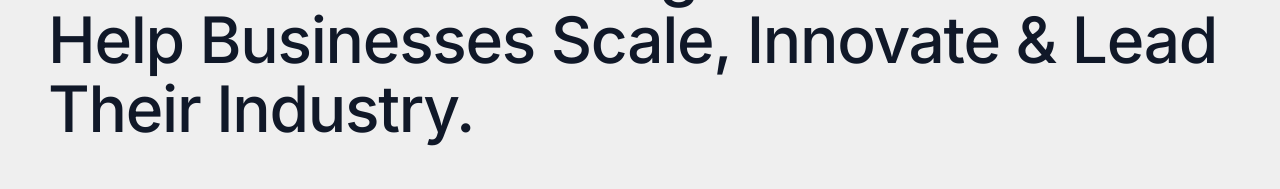
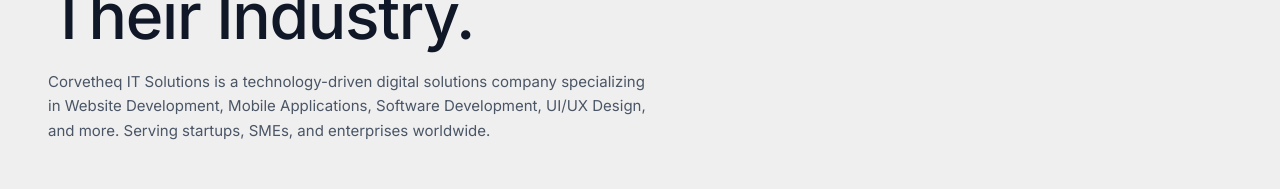
Before and after one commit to Syed-Moinuddin8/corvetheq, a React (Vite) app: page / in a window 1280 px wide. Shown: the part 481-670 px from the top of the page. Built offline with nearby package versions, Linux system fonts and the light colour scheme.

Commit message:
Add description paragraph below hero heading with company info

```diff
--- a/src/App.tsx
+++ b/src/App.tsx
@@ -447,6 +447,11 @@
           <h1 className="text-[1.4rem] sm:text-[clamp(2.5rem,5vw,4.2rem)] font-medium leading-[1.2] sm:leading-[1.08] tracking-[-0.02em] text-gray-900 max-w-[1200px]">
             We Build Powerful Digital Solutions That Help Businesses Scale, Innovate & Lead Their Industry.
           </h1>
+
+          {/* Description paragraph */}
+          <p className="text-[13px] sm:text-[15px] text-gray-600 leading-relaxed mt-3 sm:mt-5 max-w-[600px]">
+            Corvetheq IT Solutions is a technology-driven digital solutions company specializing in Website Development, Mobile Applications, Software Development, UI/UX Design, and more. Serving startups, SMEs, and enterprises worldwide.
+          </p>
 
           {/* CTA Row */}
           <div className="mt-4 sm:mt-12 flex flex-col sm:flex-row gap-4 sm:gap-5 w-full sm:w-auto items-start sm:items-center">
```
